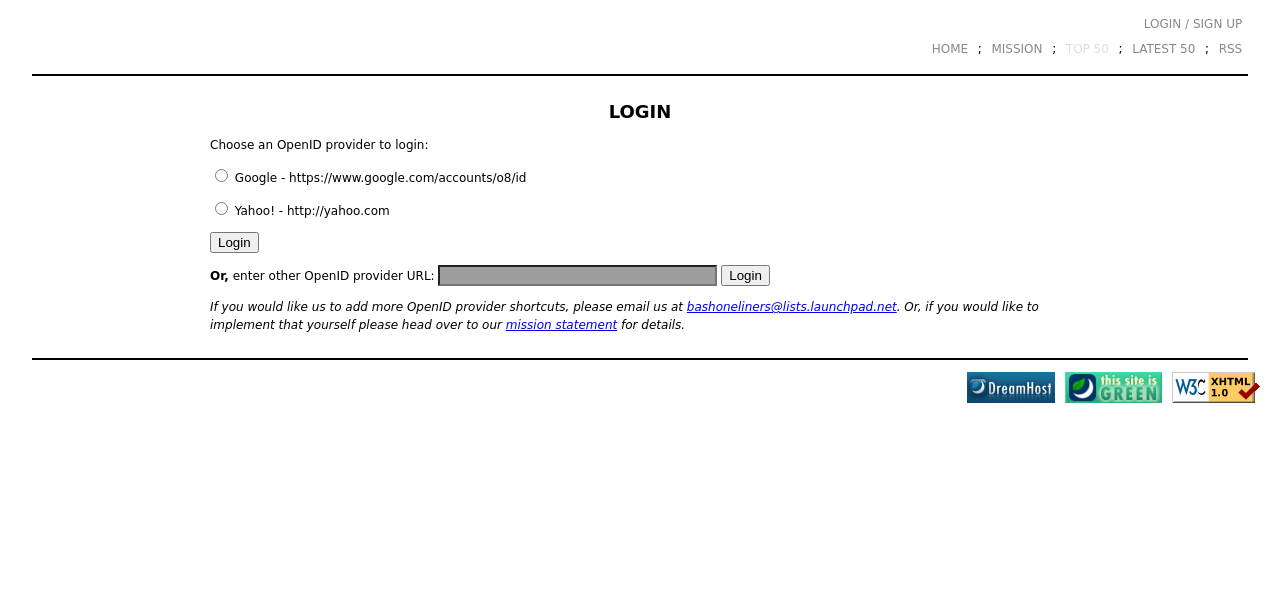
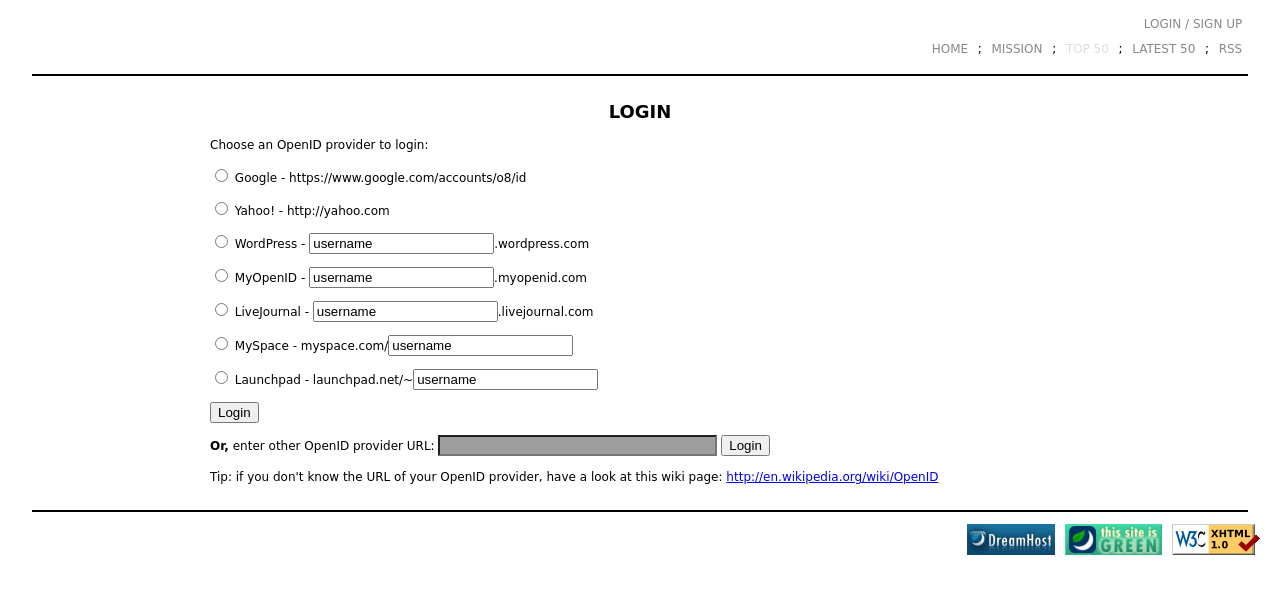
Before and after one commit to pirate42/bashoneliners, a Django app: template templates/main/login.html in a window 1280 px wide. Shown: the top 594 px of the page. Run offline with Django 3.2, Linux system fonts and the light colour scheme; the template is opened without the code that fills it, so the values that code supplies are empty; some libraries are stand-ins or nearby versions; grey boxes are pictures that could not be loaded.

Commit message:
added more openid providers
git-svn-id: https://bashoneliners.googlecode.com/svn/trunk@115 ff387cac-114f-df84-9358-9b8335f71789

```diff
--- a/templates/main/login.html
+++ b/templates/main/login.html
@@ -8,19 +8,48 @@
 
 <form id="openid-form" method="post" action="/openid/login/"><div>
 {% csrf_token %}
+
 <p><input type="radio" name="openid_identifier" id="id_openid_google" value="https://www.google.com/accounts/o8/id"/>
-<label for="id_openid_google">Google - {{ 'https://www.google.com/accounts/o8/id' }}</label></p>
+<label for="id_openid_google">Google - https://www.google.com/accounts/o8/id</label></p>
+
 <p><input type="radio" name="openid_identifier" id="id_openid_yahoo" value="http://yahoo.com"/>
-<label for="id_openid_yahoo">Yahoo! - {{ 'http://yahoo.com' }}</label></p>
+<label for="id_openid_yahoo">Yahoo! - http://yahoo.com</label></p>
+
+<p><input type="radio" name="openid_identifier" id="id_openid_wordpress" value="__username__.wordpress.com"/>
+<label for="id_openid_wordpress">WordPress - <input class="username" type="text" value="username"/>.wordpress.com</label></p>
+
+<p><input type="radio" name="openid_identifier" id="id_openid_myopenid" value="__username__.myopenid.com"/>
+<label for="id_openid_myopenid">MyOpenID - <input class="username" type="text" value="username"/>.myopenid.com</label></p>
+
+<p><input type="radio" name="openid_identifier" id="id_openid_livejournal" value="__username__.livejournal.com"/>
+<label for="id_openid_livejournal">LiveJournal - <input class="username" type="text" value="username"/>.livejournal.com</label></p>
+
+<p><input type="radio" name="openid_identifier" id="id_openid_myspace" value="myspace.com/__username__"/>
+<label for="id_openid_myspace">MySpace - myspace.com/<input class="username" type="text" value="username"/></label></p>
+
+<p><input type="radio" name="openid_identifier" id="id_openid_launchpad" value="launchpad.net/~__username__"/>
+<label for="id_openid_launchpad">Launchpad - launchpad.net/~<input class="username" type="text" value="username"/></label></p>
+
 <p><input name="bsignin" type="submit" value="Login" /></p>
 </div></form>
 
-<form id="openid-form" method="post" action="/openid/login/"><div>
+<form id="openid-form-other" method="post" action="/openid/login/"><div>
 {% csrf_token %}
 <label for="id_openid_identifier"><strong>Or,</strong> enter other OpenID provider URL: </label><input type="text" id="id_openid_identifier" class="openid" name="openid_identifier" maxlength="255" size="30" />
     <input name="bsignin" type="submit" value="Login" />
 </div></form>
 
-<p><em>If you would like us to add more OpenID provider shortcuts, please email us at <a href="mailto:bashoneliners@lists.launchpad.net">bashoneliners@lists.launchpad.net</a>. Or, if you would like to implement that yourself please head over to our <a href="{% url bashoneliners.main.views.mission %}">mission statement</a> for details.</em></p>
+<p>Tip: if you don't know the URL of your OpenID provider, have a look at this wiki page: {{ 'http://en.wikipedia.org/wiki/OpenID'|urlize }}</p>
 
 {% endblock %}
+
+{% block ready %}
+$('#openid-form').bind('submit', function(e) {
+    var openid_provider_url = null;
+    $(this).find(':radio:checked').each(function() {
+	var username = $(this).parent().find('input.username').val();
+	openid_provider_url = $(this).val().replace('__username__', username);
+	$(this).val(openid_provider_url);
+    });
+});
+{% endblock %}
```
